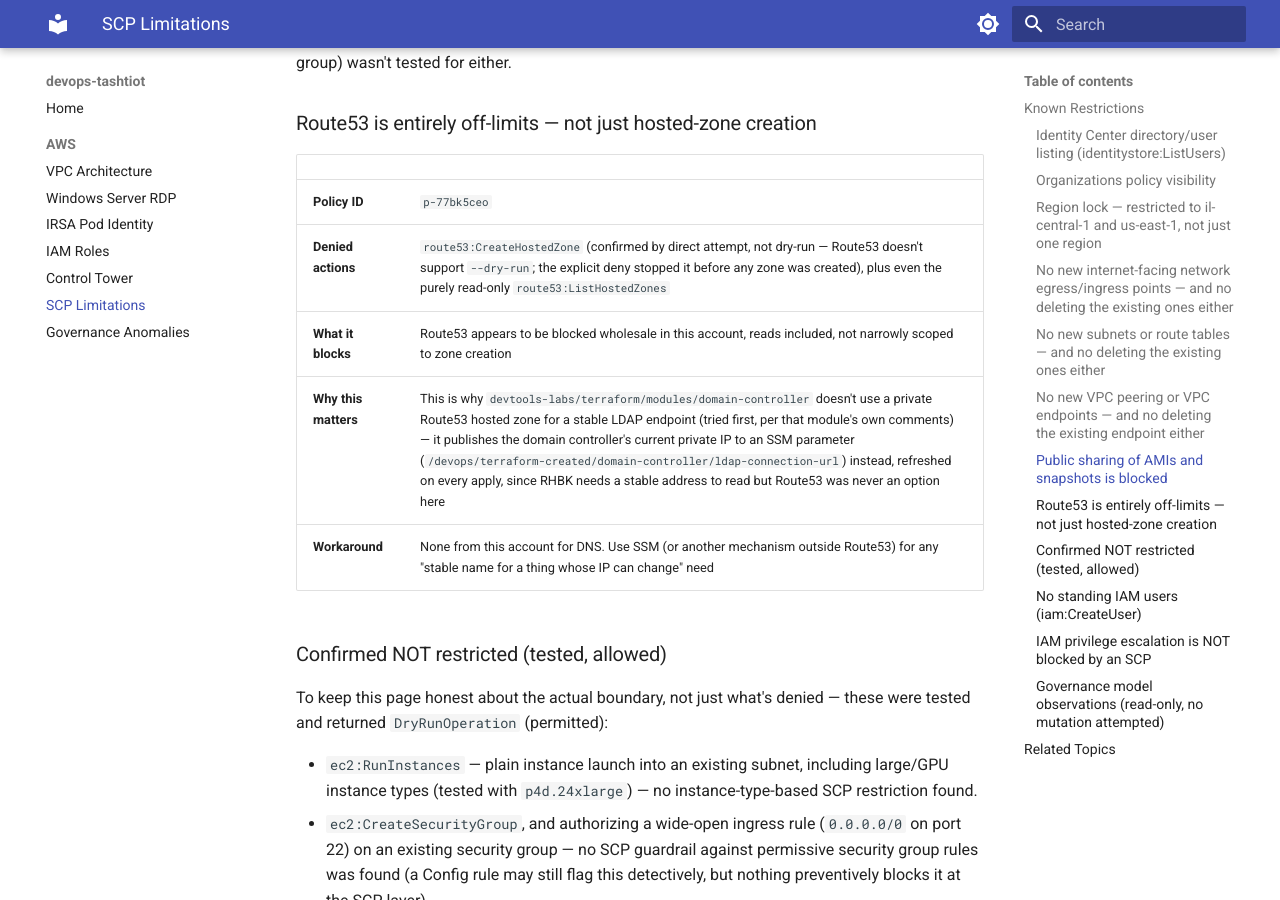
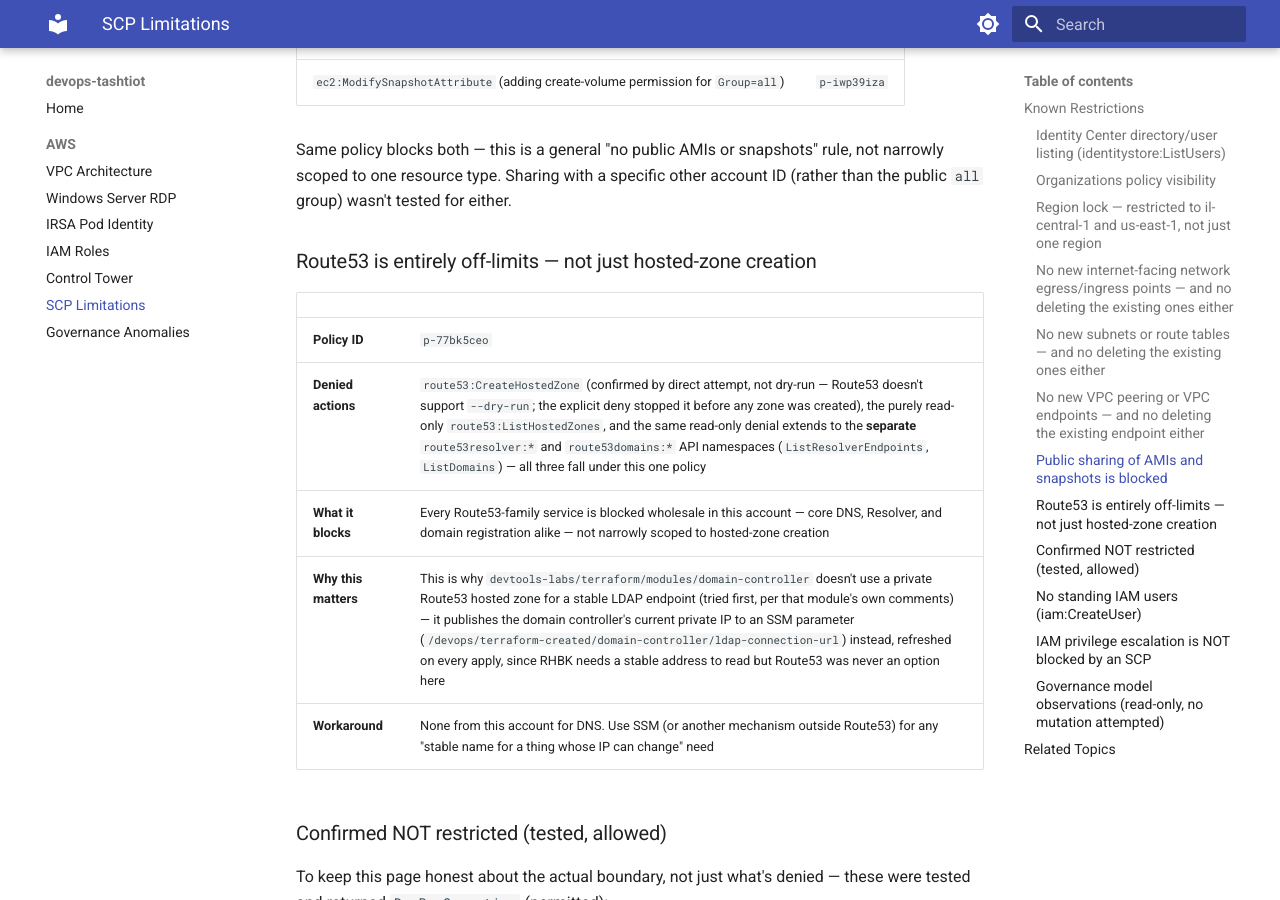
Before and after one commit to devops-tashtiot/devops-tashtiot.github.io, an MkDocs documentation site: the page built from docs-src/aws/scp-limitations.md, in a window 1280 px wide and 900 px high, scrolled down 4269 px. Built offline with MkDocs 1.6.1 and Material for MkDocs 9.7.7, drawn with Linux system fonts in a browser that asks for light colours; some of the changed text lies outside the part shown.

Commit message:
docs: API Gateway blocked by network-topology policy, Route53 block extends to Resolver/Domains, DynamoDB/WAFv2 unrestricted

```diff
--- a/docs-src/aws/scp-limitations.md
+++ b/docs-src/aws/scp-limitations.md
@@ -102,6 +102,11 @@
 | `ec2:CreateSubnet` / `ec2:DeleteSubnet` | `p-wptrsvas` |
 | `ec2:CreateRouteTable` | `p-wptrsvas` |
 | `ec2:CreateRoute` (adding a route to an *existing* route table) | `p-wptrsvas` |
+| `apigateway:POST` on `/restapis` (creating a REST API) | `p-wptrsvas` |
+
+That last one is a genuine surprise — this same policy also blocks creating an API Gateway REST
+API, not just EC2 networking primitives. Whatever this policy's actual scope is, it isn't limited
+to "VPC-adjacent" resources the way its other members suggested.
 
 Same practical effect as the previous section, one level down, and the same two-way lock: even
 carving up the *existing* VPC further, or adding new routing, is blocked — and so is deleting an
@@ -133,8 +138,8 @@
 | | |
 |---|---|
 | **Policy ID** | `p-77bk5ceo` |
-| **Denied actions** | `route53:CreateHostedZone` (confirmed by direct attempt, not dry-run — Route53 doesn't support `--dry-run`; the explicit deny stopped it before any zone was created), plus even the purely read-only `route53:ListHostedZones` |
-| **What it blocks** | Route53 appears to be blocked wholesale in this account, reads included, not narrowly scoped to zone creation |
+| **Denied actions** | `route53:CreateHostedZone` (confirmed by direct attempt, not dry-run — Route53 doesn't support `--dry-run`; the explicit deny stopped it before any zone was created), the purely read-only `route53:ListHostedZones`, and the same read-only denial extends to the **separate** `route53resolver:*` and `route53domains:*` API namespaces (`ListResolverEndpoints`, `ListDomains`) — all three fall under this one policy |
+| **What it blocks** | Every Route53-family service is blocked wholesale in this account — core DNS, Resolver, and domain registration alike — not narrowly scoped to hosted-zone creation |
 | **Why this matters** | This is why `devtools-labs/terraform/modules/domain-controller` doesn't use a private Route53 hosted zone for a stable LDAP endpoint (tried first, per that module's own comments) — it publishes the domain controller's current private IP to an SSM parameter (`/devops/terraform-created/domain-controller/ldap-connection-url`) instead, refreshed on every apply, since RHBK needs a stable address to read but Route53 was never an option here |
 | **Workaround** | None from this account for DNS. Use SSM (or another mechanism outside Route53) for any "stable name for a thing whose IP can change" need |
 
@@ -172,6 +177,8 @@
   (Secrets Manager via `--force-delete-without-recovery`, bypassing its normal 7-30 day recovery
   window, so nothing lingered).
 - `ce:GetCostAndUsage` (Cost Explorer, read-only) — not restricted.
+- `dynamodb:CreateTable`, `wafv2:CreateWebACL` — both created for real and deleted
+  immediately after; not restricted.
 
 ### No standing IAM users (`iam:CreateUser`)
 
```
